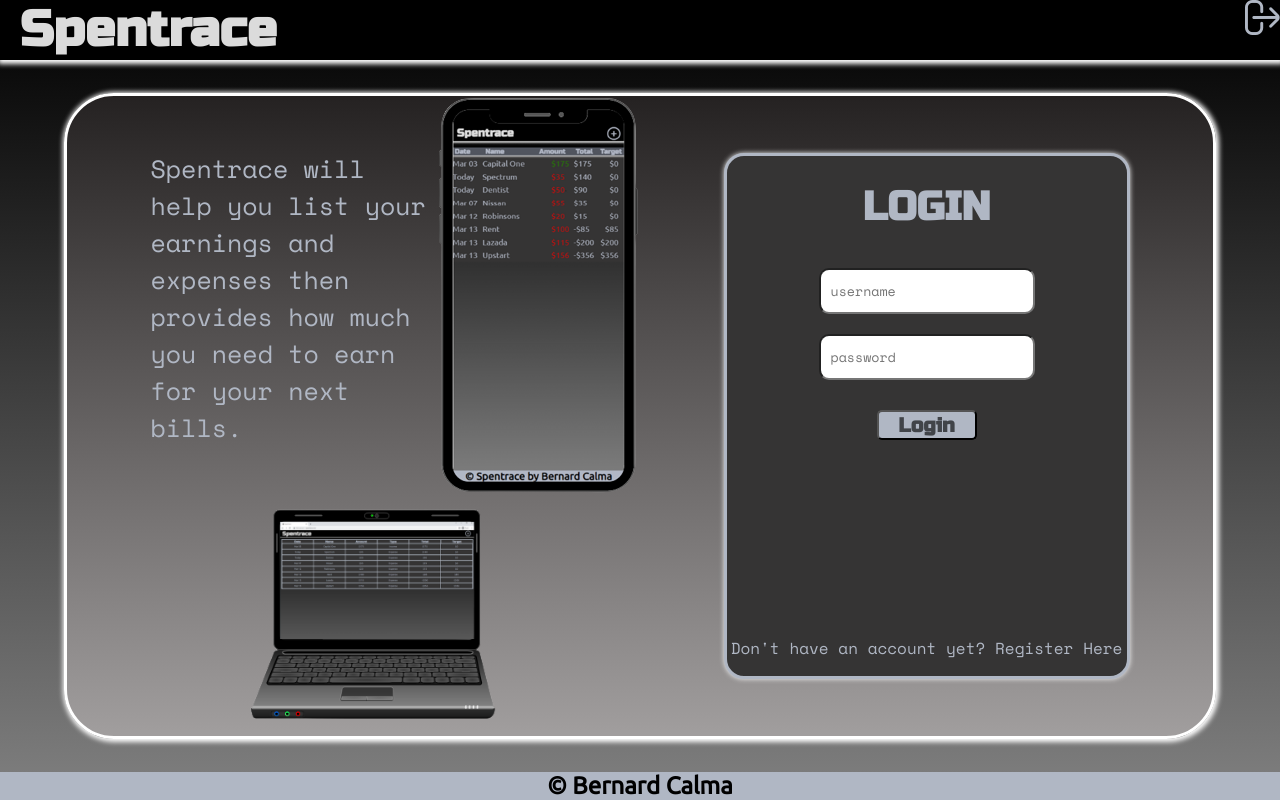
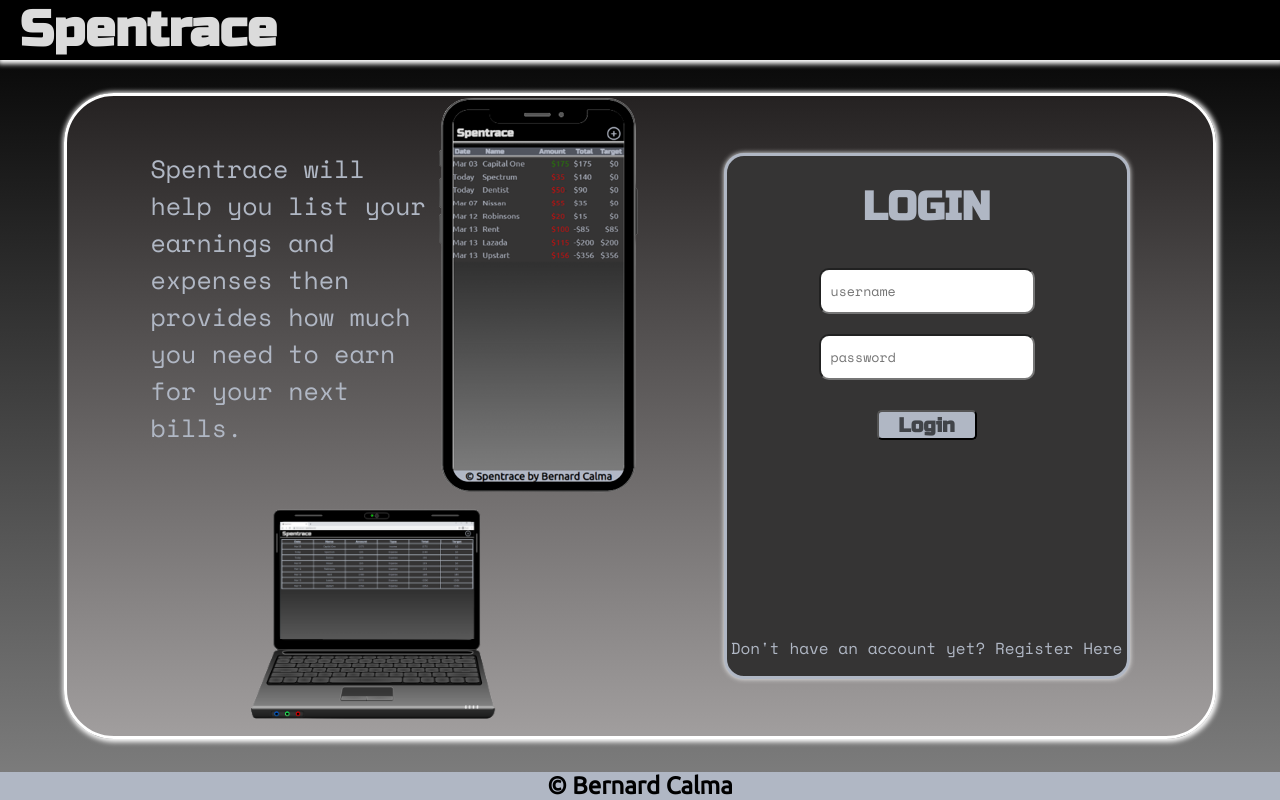
Before and after one commit to Bernard-Calma/spentrace-react, a React (Create React App) app: page / in a window 1280 px wide. Built offline with nearby package versions, Linux system fonts and the light colour scheme; no server answers.

Commit message:
added signout button only when logged in

```diff
--- a/src/container/header/Header.jsx
+++ b/src/container/header/Header.jsx
@@ -10,7 +10,6 @@ const Header = (props) => {
             withCredentials: true
         })
         .then(res => props.setUser({
-            id: "",
             username: "",
             loggedIn: false
         }))
@@ -22,7 +21,11 @@ const Header = (props) => {
                 className="title"
                 onClick={props.handleChangeHomeView}
             >Spentrace</h1>
-            <i className="fi fi-rr-sign-out-alt" onClick={handleSignOut}></i>
+            {
+                props.user.loggedIn &&
+                <i className="fi fi-rr-sign-out-alt" onClick={handleSignOut}></i>
+            }
+
         </section>
     )
 }
```
